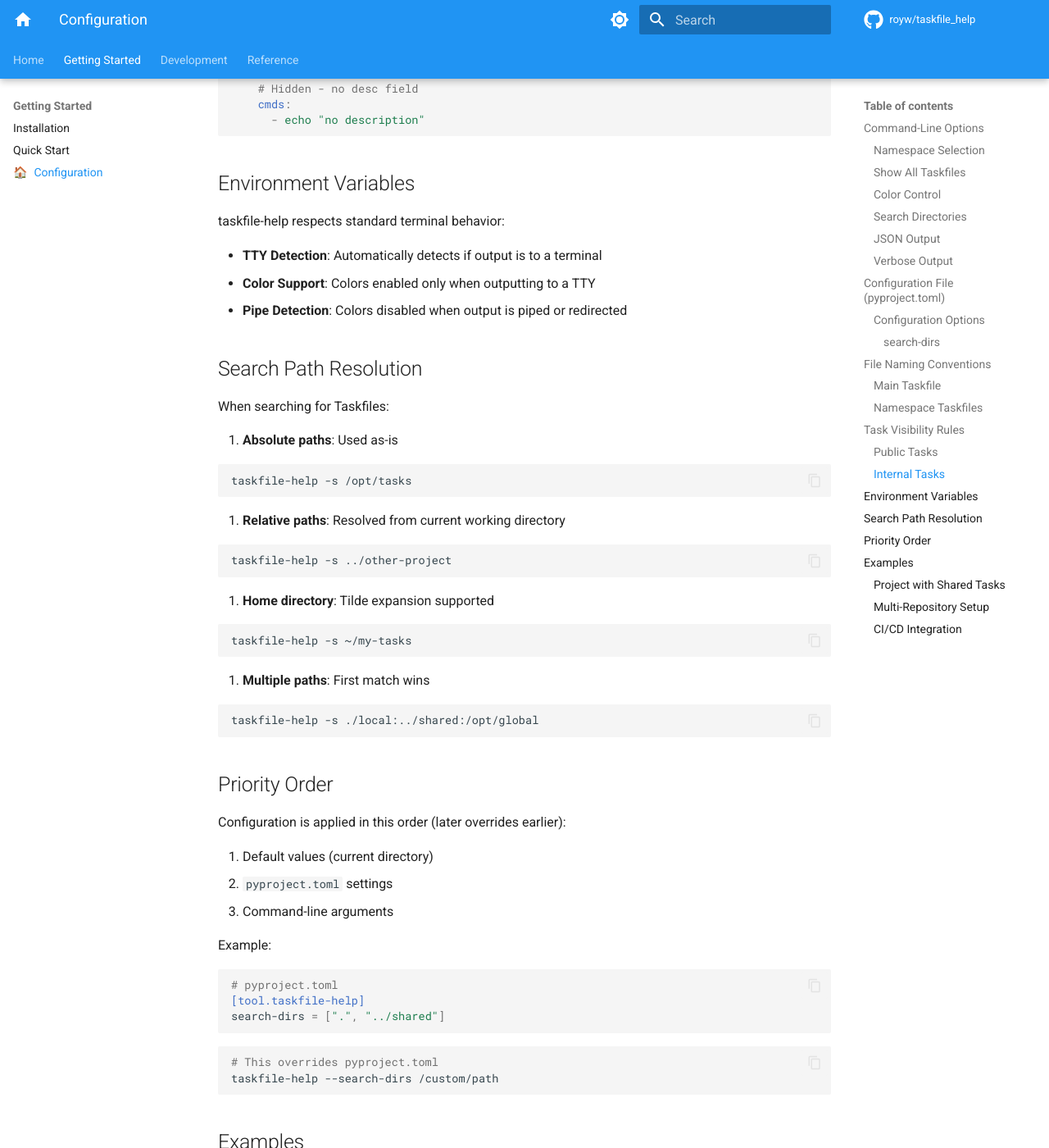
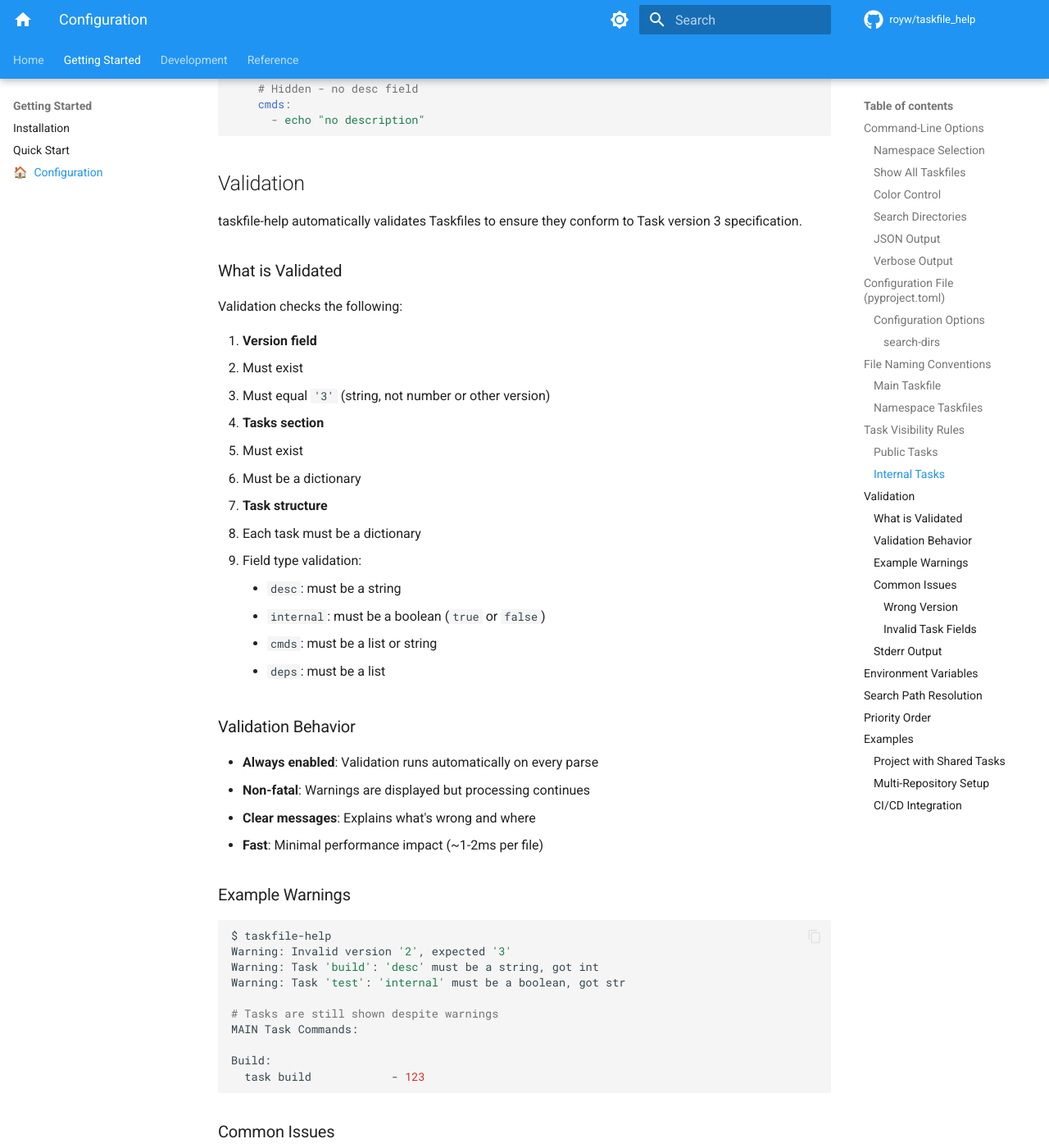
Before and after one commit to royw/taskfile_help, an MkDocs documentation site: the page built from docs/setup/configuration.md, in a window 1280 px wide and 1400 px high, scrolled down 4654 px. Shown: the whole window at 82% size. Built offline with MkDocs 1.6.1 and Material for MkDocs 9.7.7, drawn with Linux system fonts in a browser that asks for light colours; comment, search, counter and statistics services are not loaded; some of the changed text lies outside the part shown.

Commit message:
docs: add comprehensive validation documentation
Added detailed documentation for the Taskfile validation feature across
all documentation files.

Changes to README.md:
- Added 'Taskfile Validation' section
- Documented what is validated (version, tasks, field types)
- Provided example warnings
- Explained validation behavior (always enabled, non-fatal, fast)
- Noted stderr output for warnings

Changes to docs/setup/configuration.md:
- Added 'Validation' section with comprehensive coverage
- Documented validation checks in detail
- Provided common issues with examples (wrong version, invalid fields)
- Showed correct vs incorrect YAML examples
- Explained stderr output behavior

Changes to docs/development/architecture.md:
- Added 'Validator' component section (section 4)
- Updated mermaid diagram to include Validator in flow
- Documented validator module functions and behavior
- Updated Parser section to mention validation integration
- Renumbered Output section to 6

Changes to docs/future/validation.md:
- Marked all Phase 4 documentation tasks as complete

Documentation highlights:
- Clear explanation of validation behavior
- Practical examples of warnings
- Common issues with solutions
- Integration with existing workflow
- Performance characteristics

All documentation is consistent and cross-referenced.

````diff
--- a/docs/setup/configuration.md
+++ b/docs/setup/configuration.md
@@ -218,6 +218,99 @@ tasks:
       - echo "no description"
 ```
 
+## Validation
+
+taskfile-help automatically validates Taskfiles to ensure they conform to Task version 3 specification.
+
+### What is Validated
+
+Validation checks the following:
+
+1. **Version field**
+   - Must exist
+   - Must equal `'3'` (string, not number or other version)
+
+2. **Tasks section**
+   - Must exist
+   - Must be a dictionary
+
+3. **Task structure**
+   - Each task must be a dictionary
+   - Field type validation:
+     - `desc`: must be a string
+     - `internal`: must be a boolean (`true` or `false`)
+     - `cmds`: must be a list or string
+     - `deps`: must be a list
+
+### Validation Behavior
+
+- **Always enabled**: Validation runs automatically on every parse
+- **Non-fatal**: Warnings are displayed but processing continues
+- **Clear messages**: Explains what's wrong and where
+- **Fast**: Minimal performance impact (~1-2ms per file)
+
+### Example Warnings
+
+```bash
+$ taskfile-help
+Warning: Invalid version '2', expected '3'
+Warning: Task 'build': 'desc' must be a string, got int
+Warning: Task 'test': 'internal' must be a boolean, got str
+
+# Tasks are still shown despite warnings
+MAIN Task Commands:
+
+Build:
+  task build            - 123
+```
+
+### Common Issues
+
+#### Wrong Version
+
+```yaml
+# Wrong - number instead of string
+version: 3
+
+# Wrong - version 2
+version: '2'
+
+# Correct
+version: '3'
+```
+
+#### Invalid Task Fields
+
+```yaml
+tasks:
+  build:
+    # Wrong - desc must be a string
+    desc: 123
+
+    # Wrong - internal must be boolean
+    internal: "yes"
+
+    # Wrong - deps must be a list
+    deps: "clean"
+
+  # Correct
+  test:
+    desc: Run tests
+    internal: true
+    deps:
+      - build
+    cmds:
+      - pytest
+```
+
+### Stderr Output
+
+All validation warnings are written to stderr, so they won't interfere with:
+
+- JSON output (`--json`)
+- Piped commands (`taskfile-help | grep ...`)
+- Redirected output (`taskfile-help > file.txt`)
+
 ## Environment Variables
 
 taskfile-help respects standard terminal behavior:
````
Also changed, not shown: CHANGELOG.md (+1 -0 lines), README.md (+39 -0 lines), docs/development/architecture.md (+41 -5 lines), docs/future/validation.md (+9 -9 lines).
